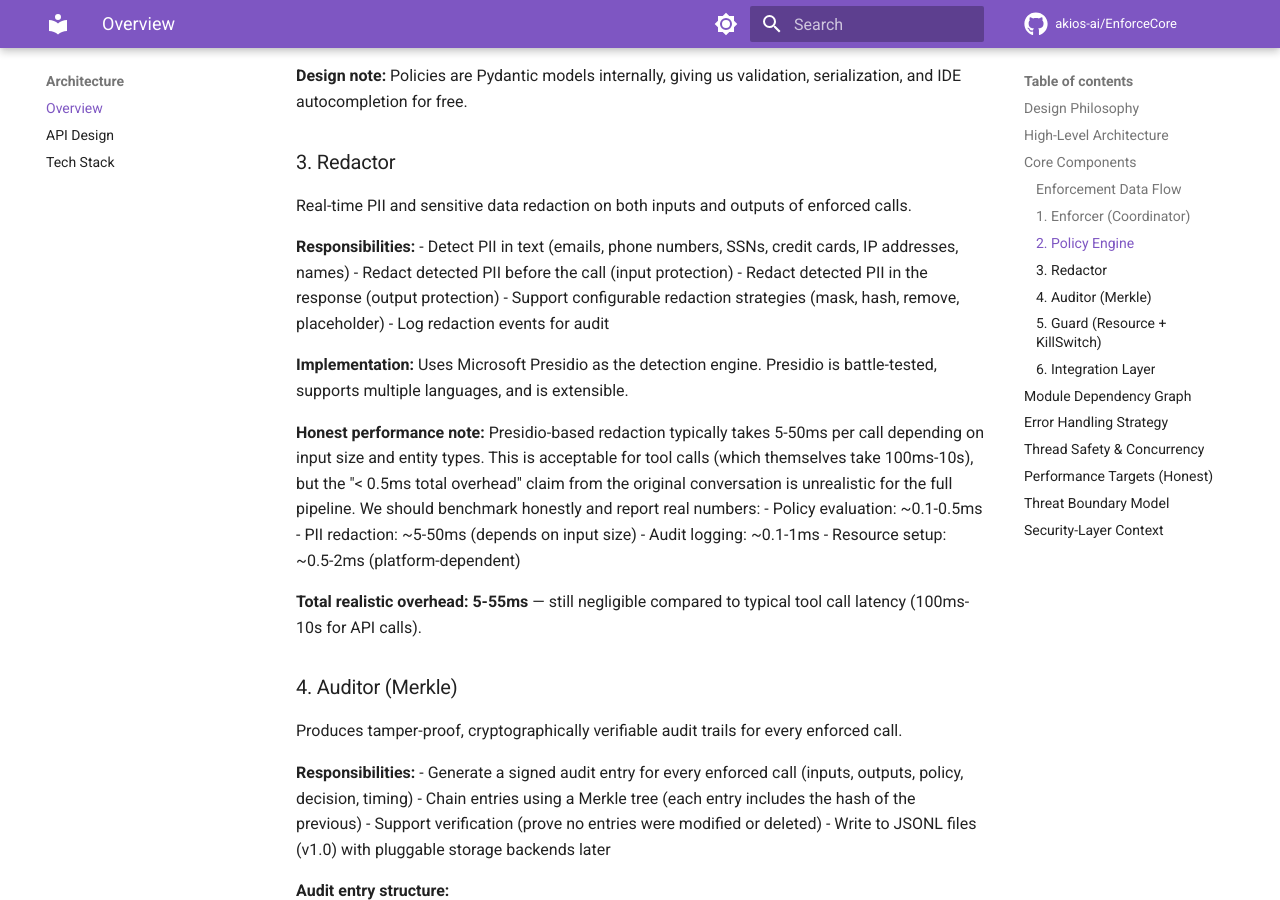
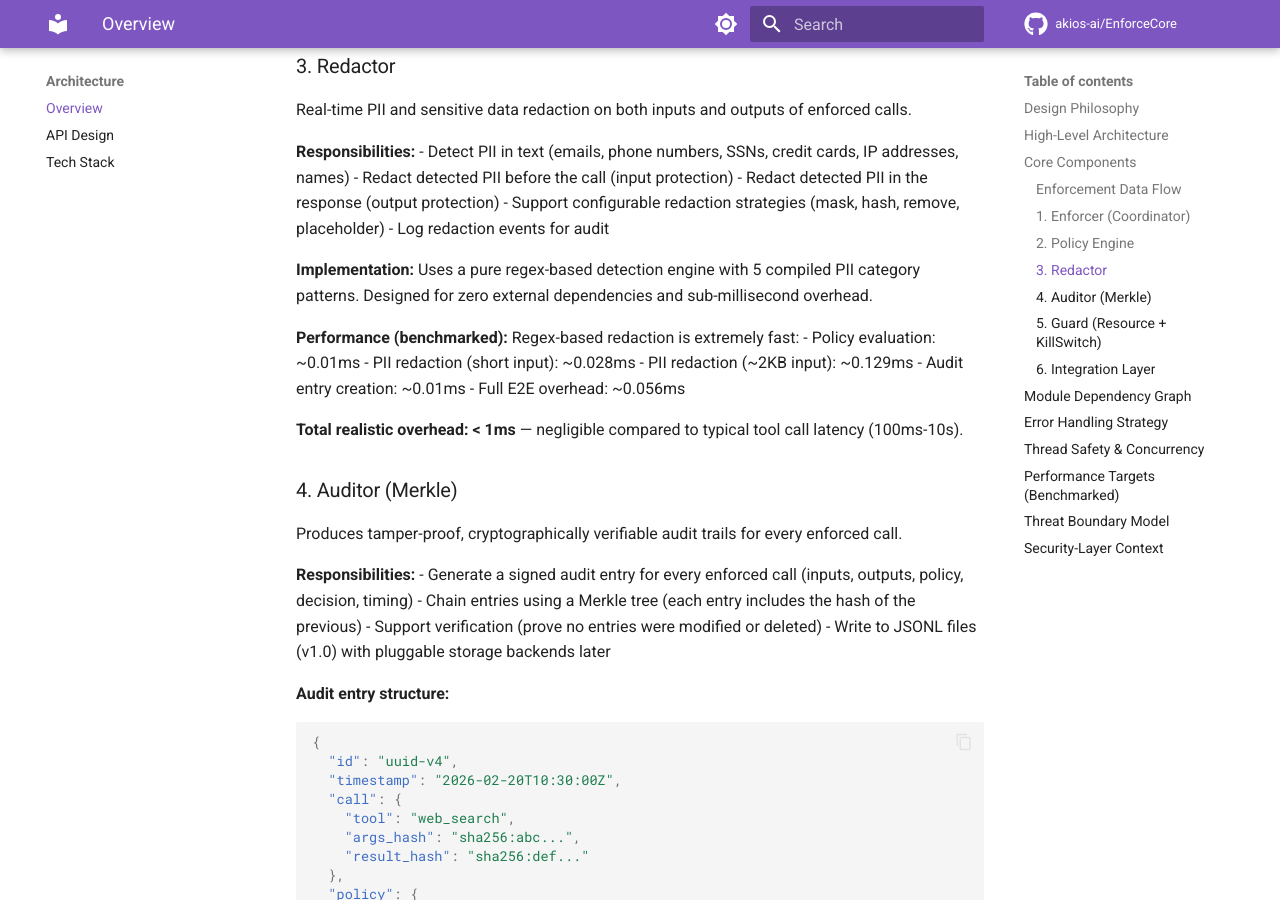
Before and after one commit to akios-ai/EnforceCore, an MkDocs documentation site: the page built from docs/architecture.md, in a window 1280 px wide and 900 px high, scrolled down 4408 px. Built offline with MkDocs 1.6.1 and Material for MkDocs 9.7.7, drawn with Linux system fonts in a browser that asks for light colours; comment, search, counter and statistics services are not loaded; some of the changed text lies outside the part shown.

Commit message:
docs: fix critical issues for academic review
- README: fix eval comment, replace 'Provable' with 'Property-tested',
  fix corrupted emoji, update roadmap table and test count,
  clarify Presidio acknowledgement as 'design inspiration'
- architecture.md: correct Presidio false claim to pure-regex engine,
  remove deprecated async context manager API, update perf benchmarks
  from estimated 8-20ms to measured ~0.056ms
- threat-model.md: update version header to v1.0.0b2, fix SBOM target
- formal/invariants.md: add PBT vs formal proof distinction note
- CHANGELOG.md: fix v1.0.24a1 date from future 2026-02-24 to 2026-02-23
- SECURITY.md: update supported versions table for v1.0.0b2
- scripts/full_audit.py: ruff auto-fixes (import sort, assert patterns)

````diff
--- a/docs/architecture.md
+++ b/docs/architecture.md
@@ -129,7 +129,7 @@ The central orchestrator. It intercepts external calls, coordinates all protecti
 Modern agent frameworks (LangGraph, AutoGen, etc.) are async-first. EnforceCore MUST support both sync and async from day one. The `Enforcer` internally runs async and provides sync wrappers.
 
 ```python
-# Both patterns must work from v1.0.0
+# Both patterns work
 @enforce(policy="policy.yaml")
 def sync_tool(args):
     ...
@@ -137,11 +137,6 @@ def sync_tool(args):
 @enforce(policy="policy.yaml")
 async def async_tool(args):
     ...
-
-# Context manager pattern
-async with enforce(policy="policy.yaml") as ctx:
-    result = await call_external_api(args)
-    ctx.record(result)
 ```
 
 ### 2. Policy Engine
@@ -212,16 +207,17 @@ Real-time PII and sensitive data redaction on both inputs and outputs of enforce
 - Log redaction events for audit
 
 **Implementation:**
-Uses Microsoft Presidio as the detection engine. Presidio is battle-tested, supports multiple languages, and is extensible.
+Uses a pure regex-based detection engine with 5 compiled PII category patterns. Designed for zero external dependencies and sub-millisecond overhead.
 
-**Honest performance note:**
-Presidio-based redaction typically takes 5-50ms per call depending on input size and entity types. This is acceptable for tool calls (which themselves take 100ms-10s), but the "< 0.5ms total overhead" claim from the original conversation is unrealistic for the full pipeline. We should benchmark honestly and report real numbers:
-- Policy evaluation: ~0.1-0.5ms
-- PII redaction: ~5-50ms (depends on input size)
-- Audit logging: ~0.1-1ms
-- Resource setup: ~0.5-2ms (platform-dependent)
+**Performance (benchmarked):**
+Regex-based redaction is extremely fast:
+- Policy evaluation: ~0.01ms
+- PII redaction (short input): ~0.028ms
+- PII redaction (~2KB input): ~0.129ms
+- Audit entry creation: ~0.01ms
+- Full E2E overhead: ~0.056ms
 
-**Total realistic overhead: 5-55ms** — still negligible compared to typical tool call latency (100ms-10s for API calls).
+**Total realistic overhead: < 1ms** — negligible compared to typical tool call latency (100ms-10s).
 
 ### 4. Auditor (Merkle)
 
@@ -422,18 +418,17 @@ classDiagram
 - The `Auditor` uses a thread-safe append-only log with file locking
 - The `Guard` resource tracking is per-call, not global (except cumulative cost, which uses an atomic counter)
 
-## Performance Targets (Honest)
+## Performance Targets (Benchmarked)
 
-| Component | Target | Notes |
+| Component | Measured | Notes |
 |---|---|---|
-| Policy evaluation | < 1ms | Pydantic model validation + rule matching |
-| PII redaction (short input) | 5-15ms | Presidio with default recognizers |
-| PII redaction (long input) | 15-50ms | Scales with input length |
-| Audit entry creation | < 1ms | SHA-256 hash + JSONL append |
-| Resource guard setup | < 2ms | Platform-dependent |
-| **Total overhead (typical)** | **8-20ms** | **Negligible vs tool call latency (100ms-10s)** |
+| Policy evaluation | < 0.1ms | Pydantic model validation + rule matching |
+| PII redaction (short input) | ~0.028ms | Compiled regex patterns |
+| PII redaction (~2KB input) | ~0.129ms | Scales linearly with input length |
+| Audit entry creation | < 0.1ms | SHA-256 hash + JSONL append |
+| **Full E2E overhead** | **~0.056ms** | **Negligible vs tool call latency (100ms-10s)** |
 
-These are honest targets. We will publish real benchmarks with every release.
+Benchmarks are published with every release. See the README for current numbers.
 
 ## Threat Boundary Model
 
````
Also changed, not shown: CHANGELOG.md (+1 -1 lines), README.md (+11 -7 lines), SECURITY.md (+3 -2 lines), docs/formal/invariants.md (+7 -0 lines), docs/threat-model.md (+2 -2 lines), 1 other file.
